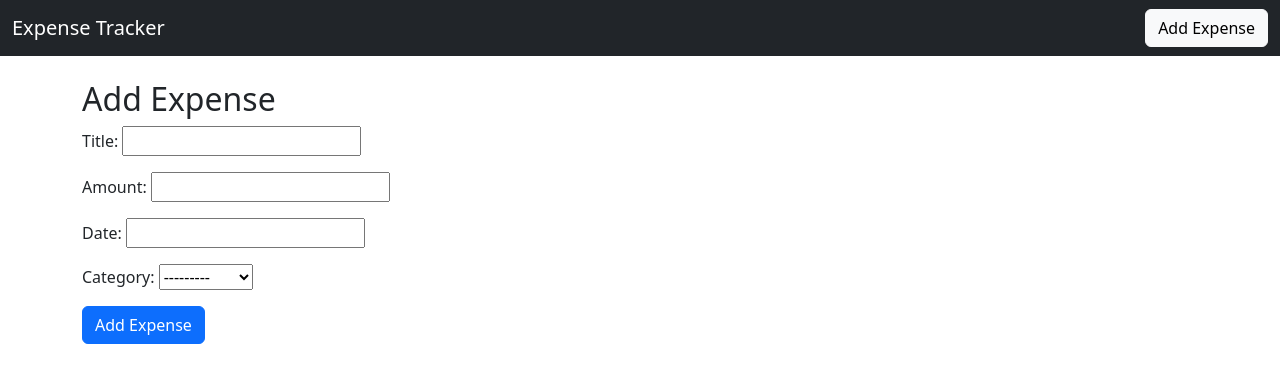
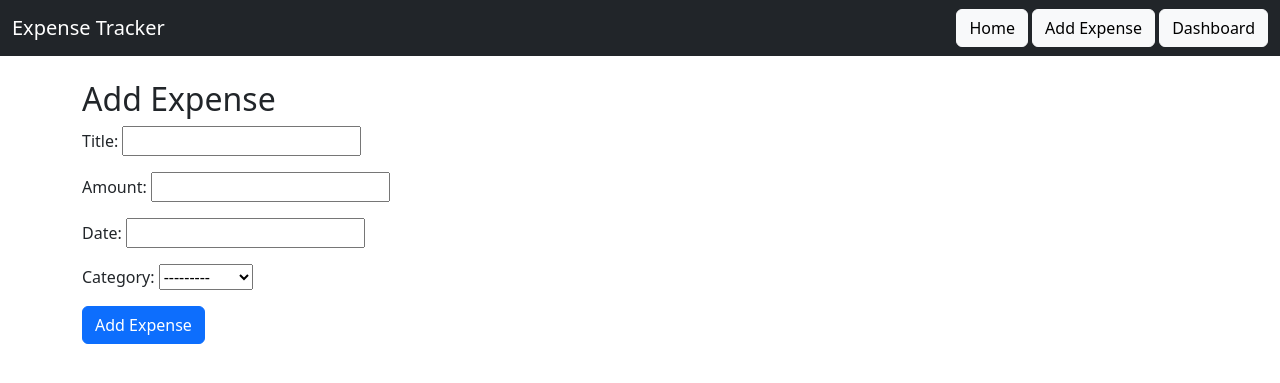
Before and after one commit to DurgeshGowda-HB/expense-tracker-app, a Django app: page /add/ in a window 1280 px wide. Shown: the top 383 px of the page. Run offline with Django 5.2, Linux system fonts and the light colour scheme.

Commit message:
added the dashboard link in navigation bar

```diff
--- a/tracker/templates/tracker/base.html
+++ b/tracker/templates/tracker/base.html
@@ -9,9 +9,14 @@
     <nav class="navbar navbar-dark bg-dark">
         <div class="container-fluid">
             <a class="navbar-brand" href="/">Expense Tracker</a>
-            <a class="btn btn-light" href="/add/">Add Expense</a>
+            <div>
+                <a class="btn btn-light" href="/">Home</a>
+                <a class="btn btn-light" href="/add/">Add Expense</a>
+                <a class="btn btn-light" href="/dashboard/">Dashboard</a>
+            </div>
         </div>
     </nav>
+
 
 <div class="container mt-4">
     {% block content %}
--- a/tracker/urls.py
+++ b/tracker/urls.py
@@ -6,4 +6,5 @@ urlpatterns = [
     path('add/', views.add_expense, name='add_expense'),
     path('delete/<int:id>/', views.delete_expense, name='delete_expense'),
     path('edit/<int:id>/', views.edit_expense, name='edit_expense'),
+    path('dashboard/', views.dashboard, name='dashboard'),
 ]
```
